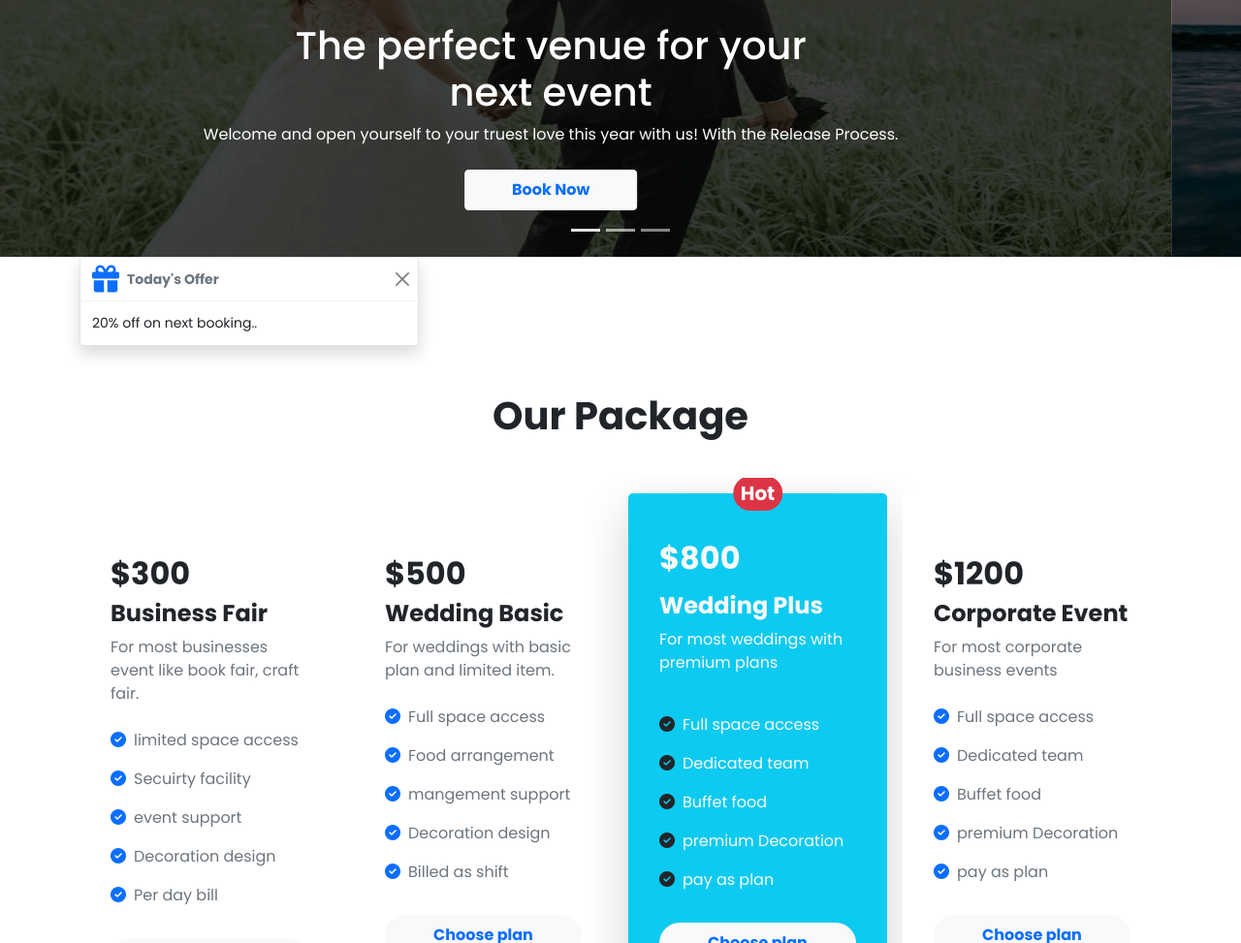
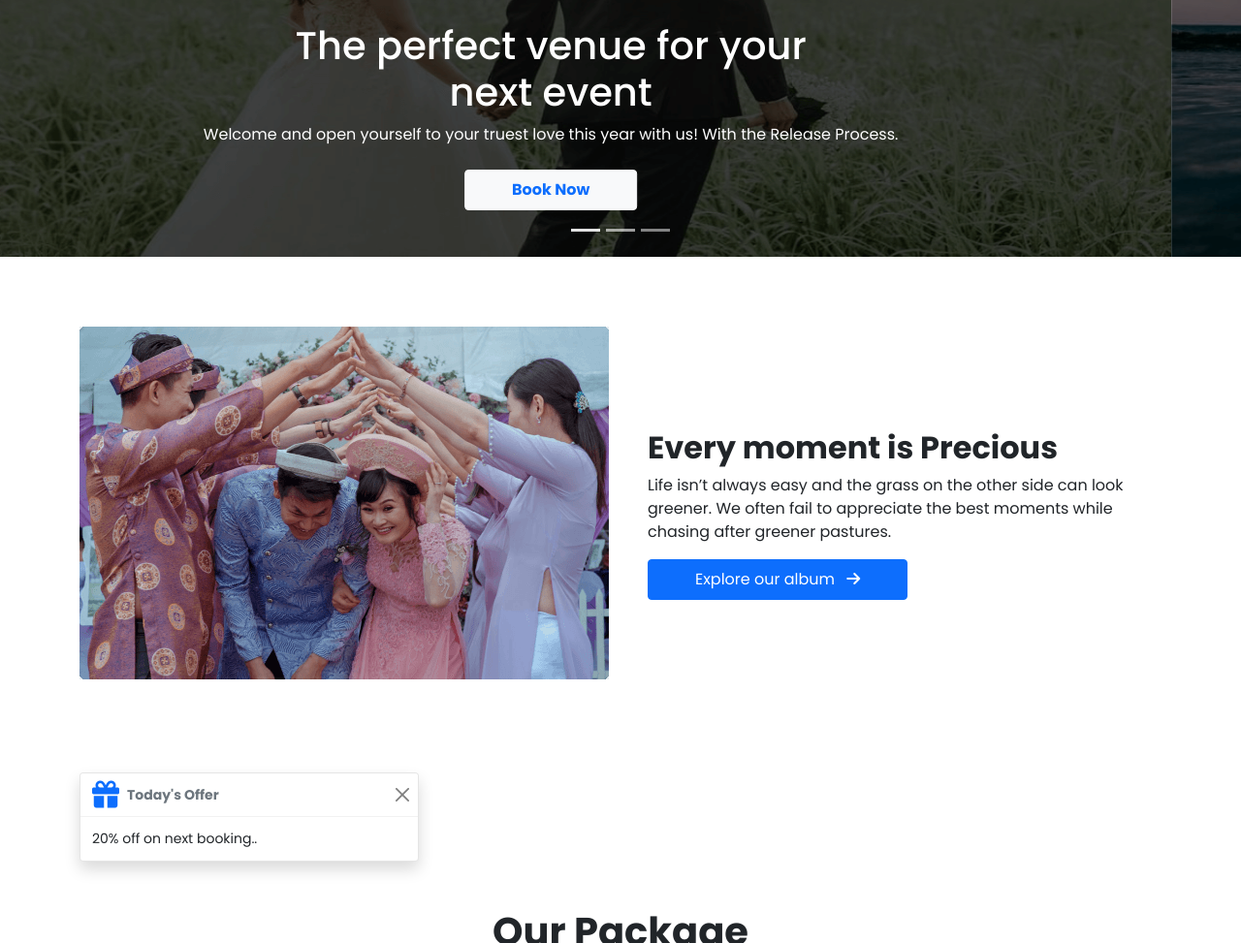
Before and after one commit to abdulalimemon/convention-center, a plain HTML site: page index.html in a window 1280 px wide. Shown: the part 409-1382 px from the top of the page at 97% size. Drawn offline with nearby package versions, Linux system fonts and the light colour scheme.

Commit message:
Album Section done

```diff
--- a/index.html
+++ b/index.html
@@ -111,7 +111,23 @@
     <!-- Main Section -->
     <main>
         <!-- Album Section -->
-
+        <section>
+            <div class="container">
+                <div class="row py-5 my-4">
+                    <div class="col-lg-6 mb-4">
+                        <img src="assets/wedding.png" alt="Image" class="img-fluid">
+                    </div>
+                    <div class="col-lg-6 d-flex align-items-center">
+                        <div class="ps-3">
+                            <h2 class="fs-2 fw-bolder">Every moment is Precious </h2>
+                            <p>Life isn’t always easy and the grass on the other side can look greener. We often fail to
+                                appreciate the best moments while chasing after greener pastures.</p>
+                            <a href="#" class="btn btn-primary py-2 px-5 ">Explore our album <i class="fas fa-arrow-right ps-2"></i></a>
+                        </div>
+                    </div>
+                </div>
+            </div>
+        </section>
         <!-- End Album Section -->
         <!-- Toasts section -->
         <section>
```
